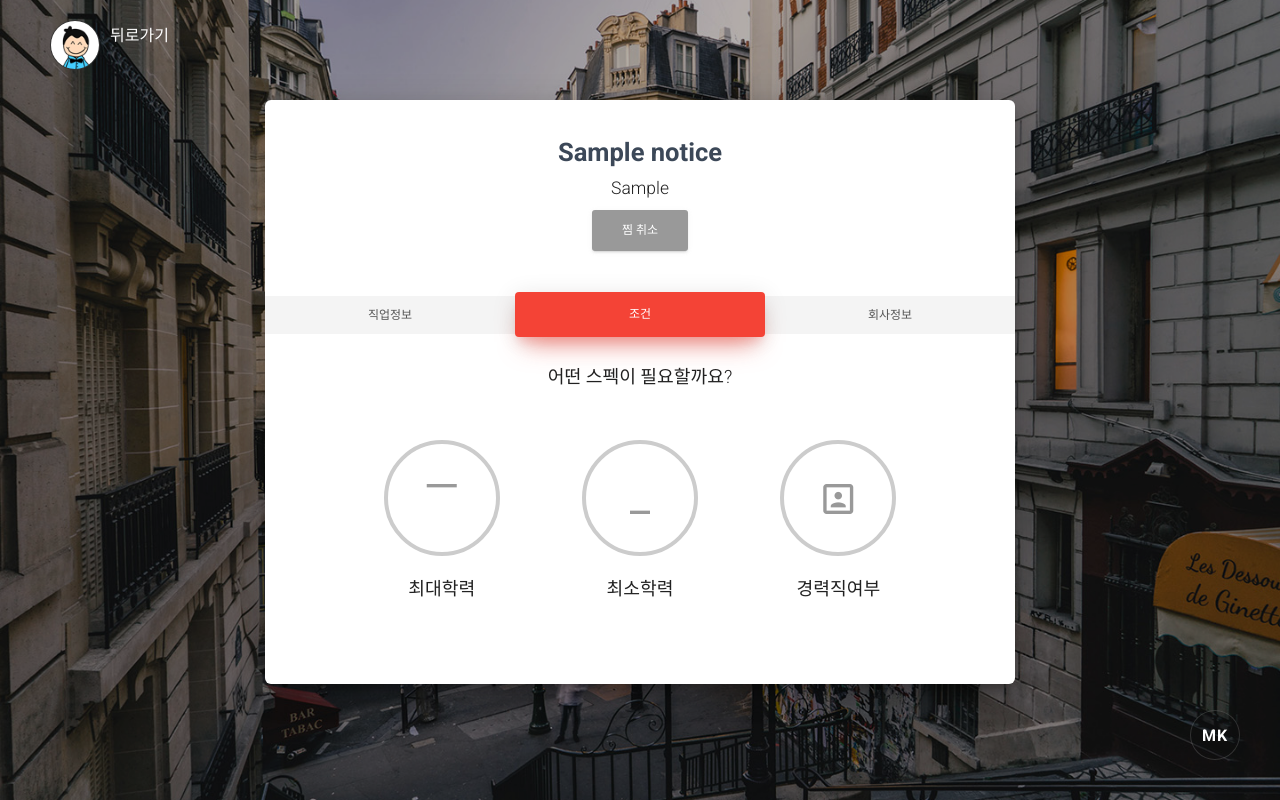
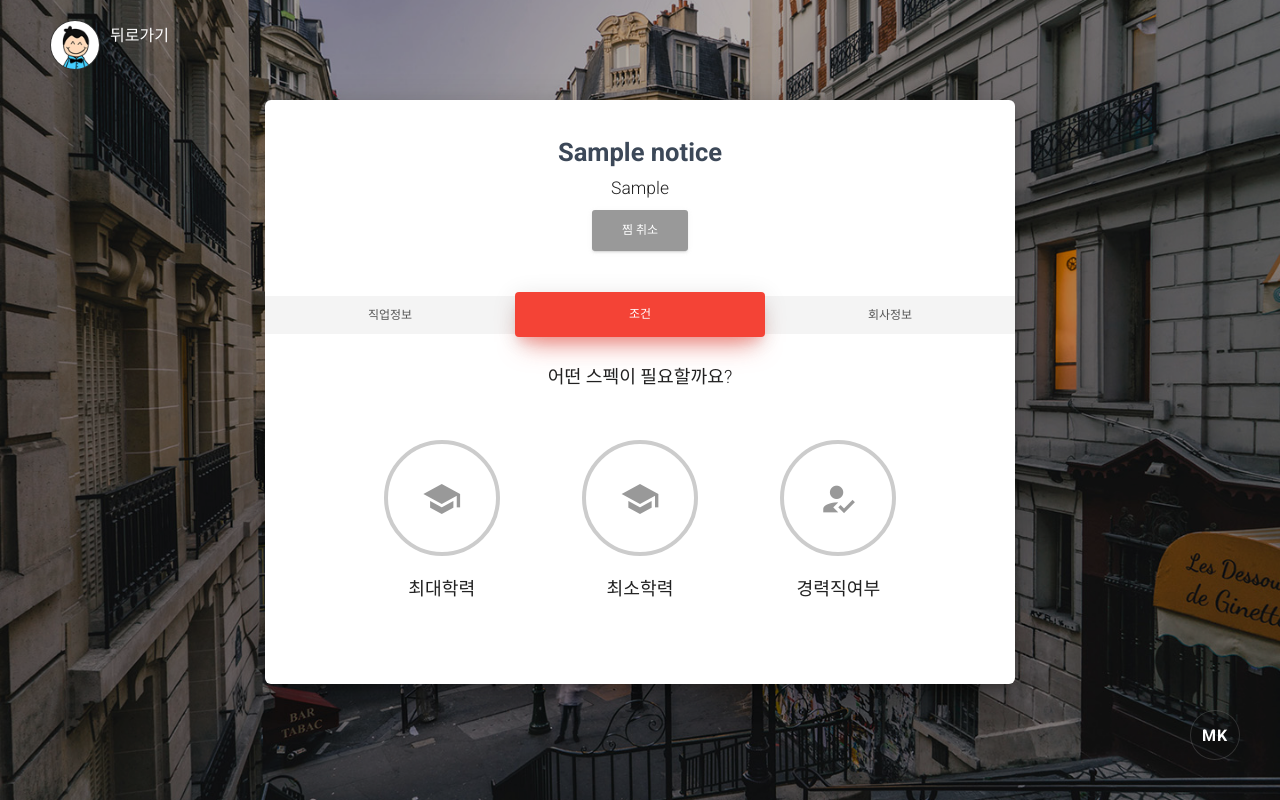
Before and after one commit to dodoyoon/JobRecommendation, a Django app: page /recom/job_detail/1/ in a window 1280 px wide, after a click on "조건". Run offline with Django 3.2, Linux system fonts and the light colour scheme; a user stored in the database is signed in; tables that the repository leaves empty hold one stand-in row (values such as "Sample post"); some libraries are stand-ins or nearby versions.

Commit message:
change icon in detail page

```diff
--- a/recom/templates/index.html
+++ b/recom/templates/index.html
@@ -25,7 +25,7 @@
           <a href="{% url 'job_detail' notice.pk %}" class="stretched-link">자세히 알아보기</a>
         </div>
         <div class="col-auto d-none d-lg-block">
-          <svg class="bd-placeholder-img" width="200" height="250" xmlns="http://www.w3.org/2000/svg" preserveAspectRatio="xMidYMid slice" focusable="false" role="img" aria-label="Placeholder: Thumbnail"><title>Placeholder</title><rect width="100%" height="100%" fill="#55595c"/><image href="{{img_list.0}}" height="200" width="200"/></svg>
+          <svg class="bd-placeholder-img" width="200" height="250" xmlns="http://www.w3.org/2000/svg" preserveAspectRatio="xMidYMid slice" focusable="false" role="img" aria-label="Placeholder: Thumbnail"><rect width="100%" height="100%" fill="#eeeeee"/><image href="{{img_list.0}}" height="200" width="200"/></svg>
         </div>
       </div>
     </div>
--- a/recom/templates/job_detail.html
+++ b/recom/templates/job_detail.html
@@ -120,7 +120,7 @@
                                                     {% endif %}
 		                                                <input type="radio" name="job" value="Design">
 		                                                <div class="icon">
-		                                                    <i class="material-icons">maximize</i>
+		                                                    <i class="material-icons">school</i>
 		                                                </div>
 		                                                <h4>최대학력</h4>
 		                                            </div>
@@ -129,7 +129,7 @@
 		                                            <div class="choice" data-toggle="wizard-radio" rel="tooltip" title="{{notice.min_edubg}}">
 		                                                <input type="radio" name="job" value="Code">
 		                                                <div class="icon">
-		                                                    <i class="material-icons">minimize</i>
+		                                                    <i class="material-icons">school</i>
 		                                                </div>
 		                                                <h4>최소학력</h4>
 		                                            </div>
@@ -138,7 +138,7 @@
 		                                            <div class="choice" data-toggle="wizard-radio" rel="tooltip" title="{{notice.career}}">
 		                                                <input type="radio" name="job" value="Code">
 		                                                <div class="icon">
-		                                                    <i class="material-icons">portrait</i>
+		                                                    <i class="material-icons">how_to_reg</i>
 		                                                </div>
 		                                                <h4>경력직여부</h4>
 		                                            </div>
--- a/recom/views.py
+++ b/recom/views.py
@@ -111,7 +111,7 @@ def job_list(request):
 
 
     region_list = recom_models.Region.objects.all()
-    category_list = recom_models.JobsCd.objects.all()
+    category_list = recom_models.JobsCd.objects.raw('SELECT DISTINCT(jobs_cd) FROM notice')
 
     ctx['region_list'] = region_list
     ctx['category_list'] = category_list
```
